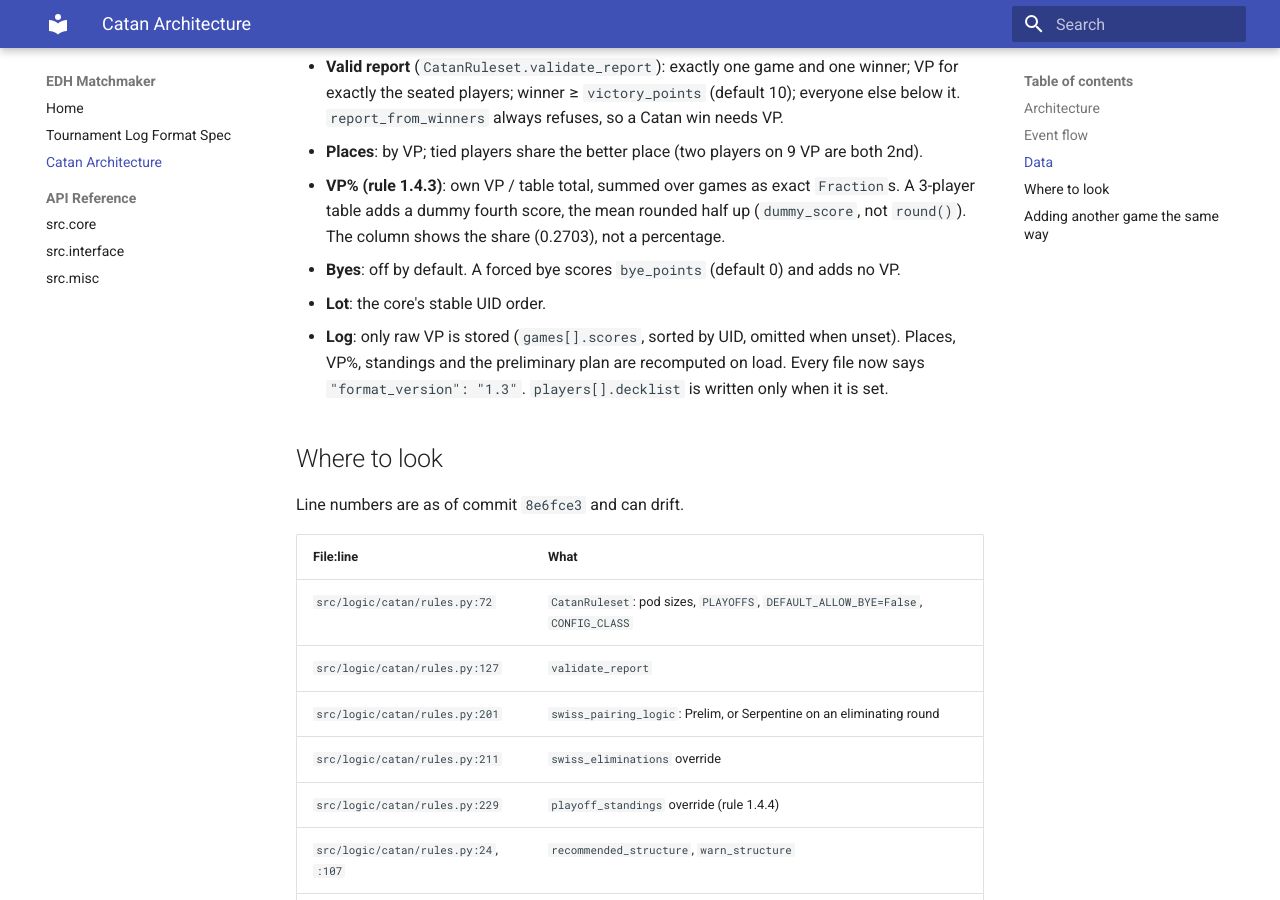
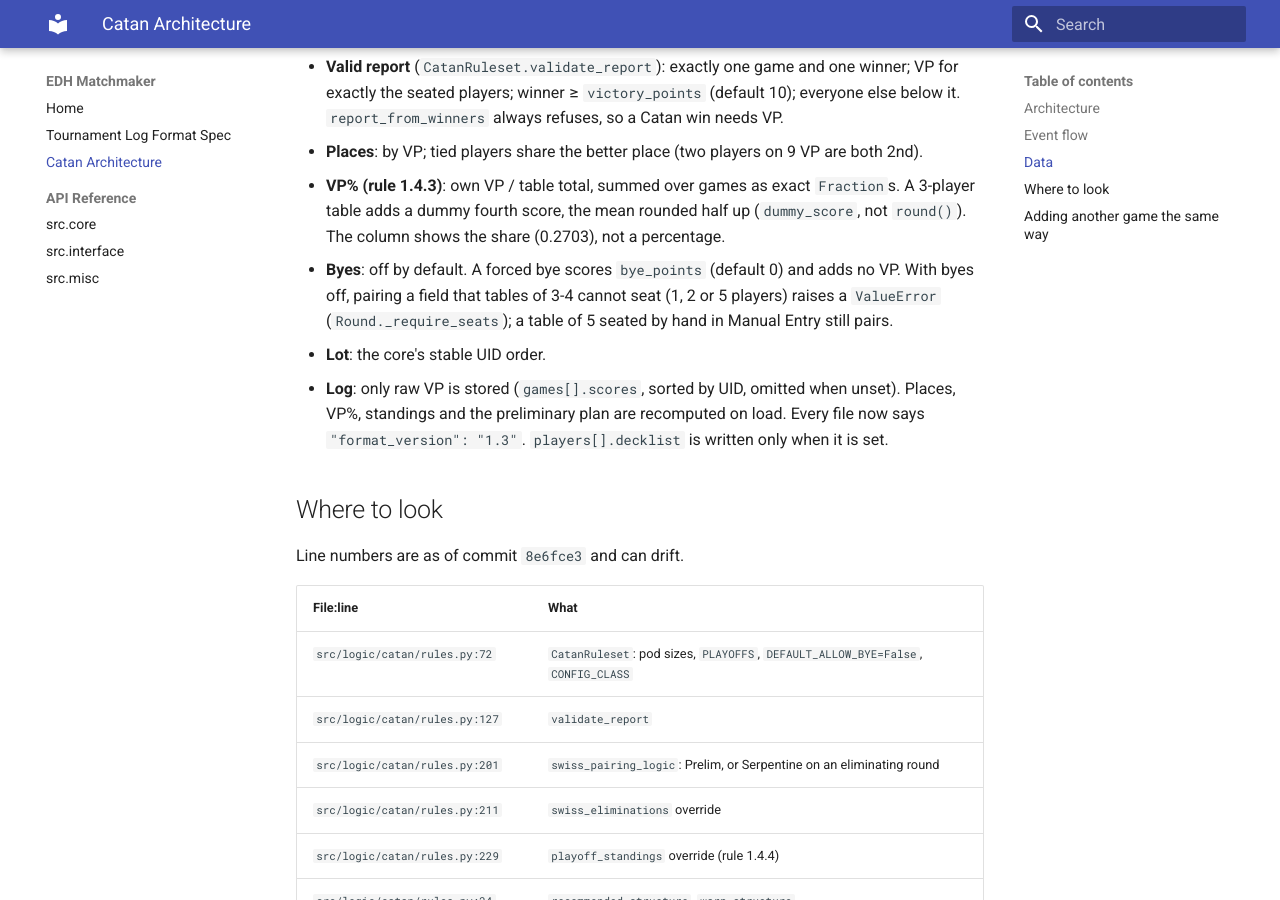
Before and after one commit to eVen-gits/EDH_matchmaker, an MkDocs documentation site: the page built from docs/catan.md, in a window 1280 px wide and 900 px high, scrolled down 4615 px. Built offline with MkDocs 1.6.1 and Material for MkDocs 9.7.7, drawn with Linux system fonts in a browser that asks for light colours.

Commit message:
no-mistakes(document): Document Catan unseatable-field refusal

```diff
--- a/docs/catan.md
+++ b/docs/catan.md
@@ -119,7 +119,9 @@ flowchart LR
   up (`dummy_score`, not `round()`). The column shows the share (0.2703), not
   a percentage.
 - **Byes**: off by default. A forced bye scores `bye_points` (default 0) and
-  adds no VP.
+  adds no VP. With byes off, pairing a field that tables of 3-4 cannot seat
+  (1, 2 or 5 players) raises a `ValueError` (`Round._require_seats`); a
+  table of 5 seated by hand in Manual Entry still pairs.
 - **Lot**: the core's stable UID order.
 - **Log**: only raw VP is stored (`games[].scores`, sorted by UID, omitted when
   unset). Places, VP%, standings and the preliminary plan are recomputed on load.
```
